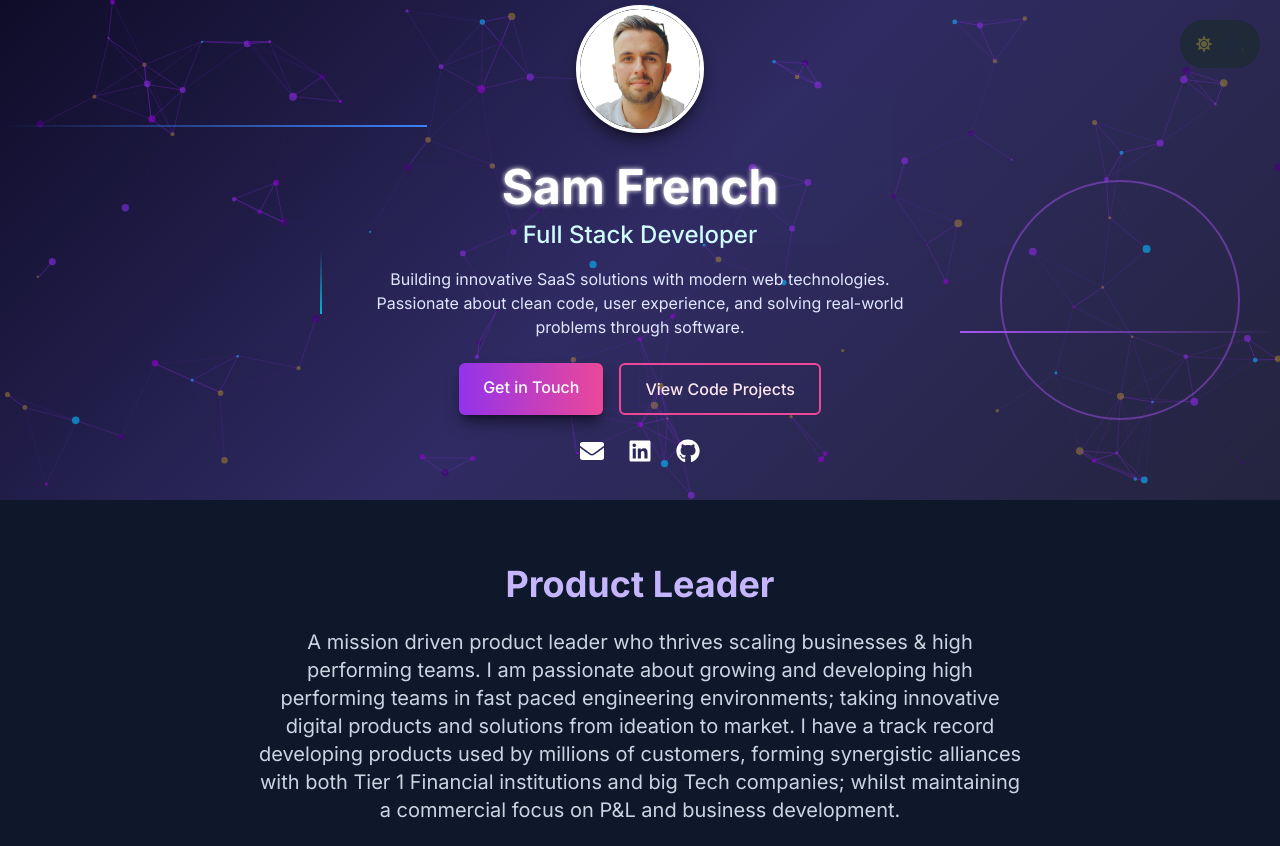
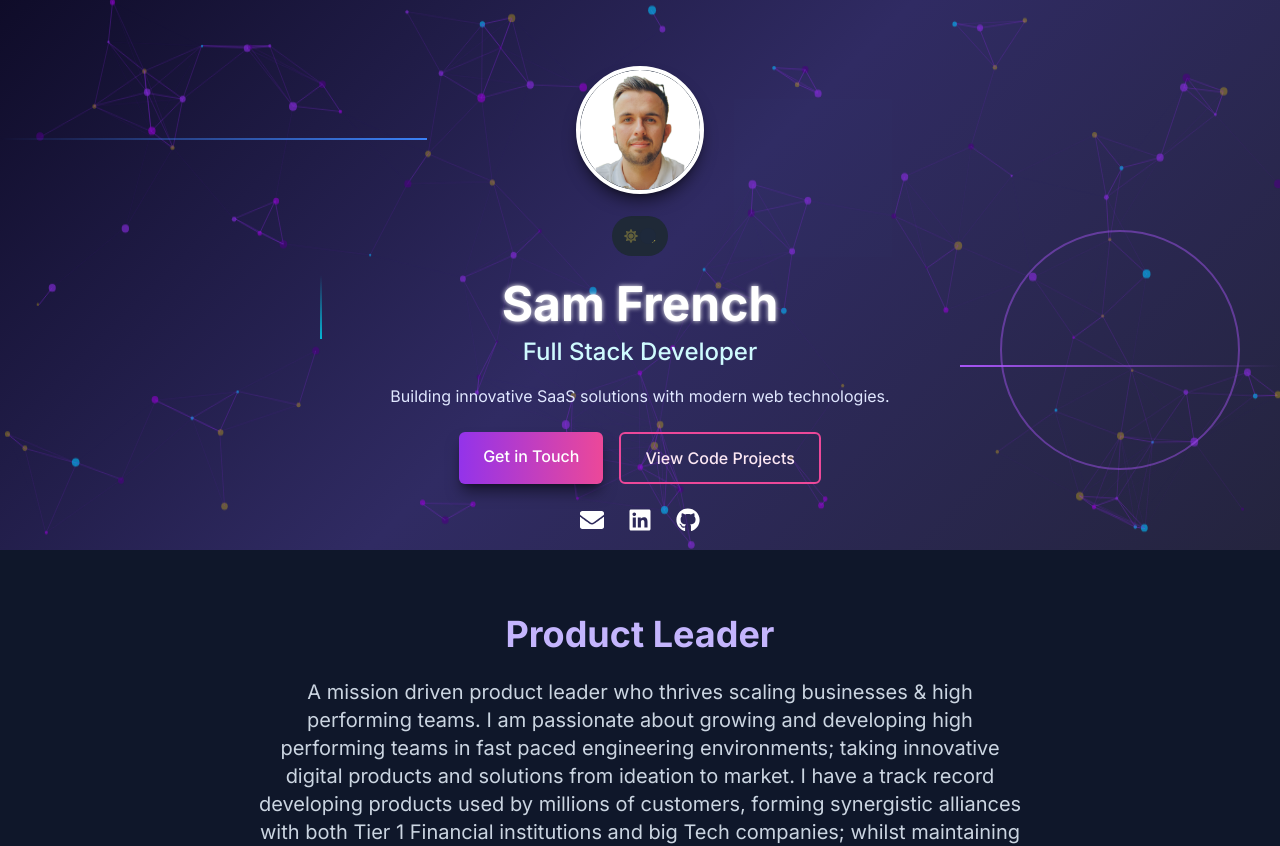
Before and after one commit to samfrench27/samfrench.io, a Next.js app: page / in a window 1280 px wide. Shown: the top 846 px of the page. Built offline with nearby package versions, Linux system fonts and the light colour scheme.

Commit message:
Repositioning toggle.

```diff
--- a/src/components/Header.tsx
+++ b/src/components/Header.tsx
@@ -159,10 +159,7 @@ export default function AnimatedHeader() {
   }, [neonColors.length]);
 
   return (
-    <header className="relative overflow-hidden" style={{ height: '500px' }}>
-      {/* Theme Toggle Button */}
-      <ThemeToggle onModeChange={setIsDarkMode} />
-
+    <header className="relative overflow-hidden" style={{ height: '550px' }}>
       {/* Particle animation canvas */}
       <canvas
         ref={canvasRef}
@@ -185,10 +182,10 @@ export default function AnimatedHeader() {
         <div className="absolute top-1/2 left-1/4 h-16 w-0.5 bg-gradient-to-b from-transparent to-cyan-500"></div>
       </div>
 
-      <div className="relative z-10 container mx-auto px-4 h-full flex flex-col items-center justify-center py-10">
+      <div className="relative z-10 container mx-auto px-4 h-full flex flex-col items-center justify-center py-12 mt-10">
         {/* Centered profile section */}
-        <div className="text-center mb-8">
-          <div className="relative inline-block">
+        <div className="text-center mb-4">
+          <div className="relative inline-block mt-4">
             <div className="w-32 h-32 rounded-full border-4 border-white overflow-hidden relative shadow-xl bg-white p-1 mx-auto">
               <Image
                 src="/profile-photo.png"
@@ -201,6 +198,9 @@ export default function AnimatedHeader() {
               <div className="absolute inset-0 rounded-full border-4 border-transparent hover:border-cyan-400 transition-all duration-300"></div>
             </div>
           </div>
+          <div className="mt-4 flex justify-center w-full">
+  <ThemeToggle onModeChange={setIsDarkMode} />
+</div>
 
           <h1 className={`text-4xl md:text-5xl font-bold mt-6 text-white ${neonColors[colorIndex]}`} style={{ textShadow: '0 0 5px currentColor' }}>
             Sam French
@@ -212,8 +212,8 @@ export default function AnimatedHeader() {
 
           <p className="mb-6 text-indigo-100 max-w-xl mx-auto">
             {isDarkMode
-              ? 'Building innovative SaaS solutions with modern web technologies. Passionate about clean code, user experience, and solving real-world problems through software.'
-              : 'Building cutting-edge Account-to-Account payment solutions and leading product strategy across Open Banking initiatives.'}
+              ? 'Building innovative SaaS solutions with modern web technologies.'
+              : 'Building cutting-edge Account-to-Account payment solutions.'}
           </p>
 
           <div className="flex justify-center space-x-4 mb-6">
@@ -240,7 +240,7 @@ export default function AnimatedHeader() {
           </div>
 
           {/* Social Links moved up below buttons */}
-          <div className="flex justify-center space-x-6">
+          <div className="flex justify-center space-x-6 mb-8">
             <a
               href="mailto:sam@samfrench.io"
               className="text-white hover:text-cyan-300 transition-colors duration-300 transform hover:scale-125"
--- a/src/components/ThemeToggle.tsx
+++ b/src/components/ThemeToggle.tsx
@@ -38,20 +38,20 @@ export default function ThemeToggle({ onModeChange }: ThemeToggleProps) {
   return (
     <button
   onClick={toggleMode}
-      className={`fixed top-5 right-5 z-50 p-2 rounded-full transition-all duration-300 ${
+  className={`p-2 rounded-full transition-all duration-300 mx-auto ${
     isDarkMode
       ? 'bg-gray-800 text-yellow-300 hover:bg-gray-700'
       : 'bg-blue-600 text-white hover:bg-blue-700'
   }`}
   aria-label={isDarkMode ? 'Switch to day mode' : 'Switch to night mode'}
 >
-      <div className="relative w-16 h-8 flex items-center justify-between px-2 rounded-full">
-        <FaSun className={`transition-opacity ${isDarkMode ? 'opacity-30' : 'opacity-100'}`} />
-        <FaMoon className={`transition-opacity ${isDarkMode ? 'opacity-100' : 'opacity-30'}`} />
+  <div className="relative w-10 h-6 flex items-center justify-between px-1 rounded-full">
+    <FaSun className={`text-sm transition-opacity ${isDarkMode ? 'opacity-30' : 'opacity-100'}`} />
+    <FaMoon className={`text-sm transition-opacity ${isDarkMode ? 'opacity-100' : 'opacity-30'}`} />
 
     <div
-          className={`absolute w-6 h-6 rounded-full bg-white transition-all duration-300 ${
-            isDarkMode ? 'right-2' : 'left-2'
+      className={`absolute w-4 h-4 rounded-full bg-white transition-all duration-300 ${
+        isDarkMode ? 'right-1' : 'left-1'
       }`}
     ></div>
   </div>
```
Lines whose indentation alone changed are shown as unchanged.
